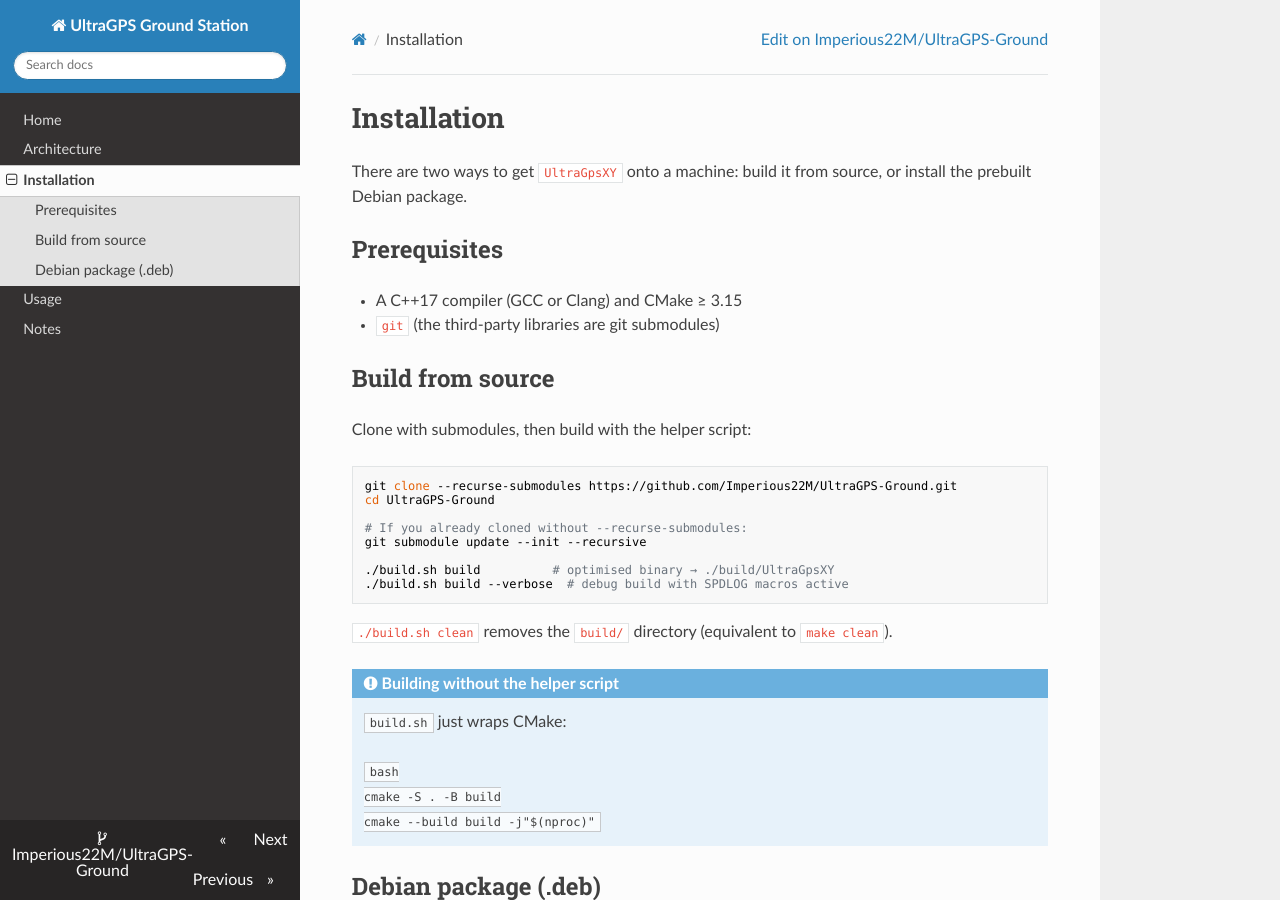
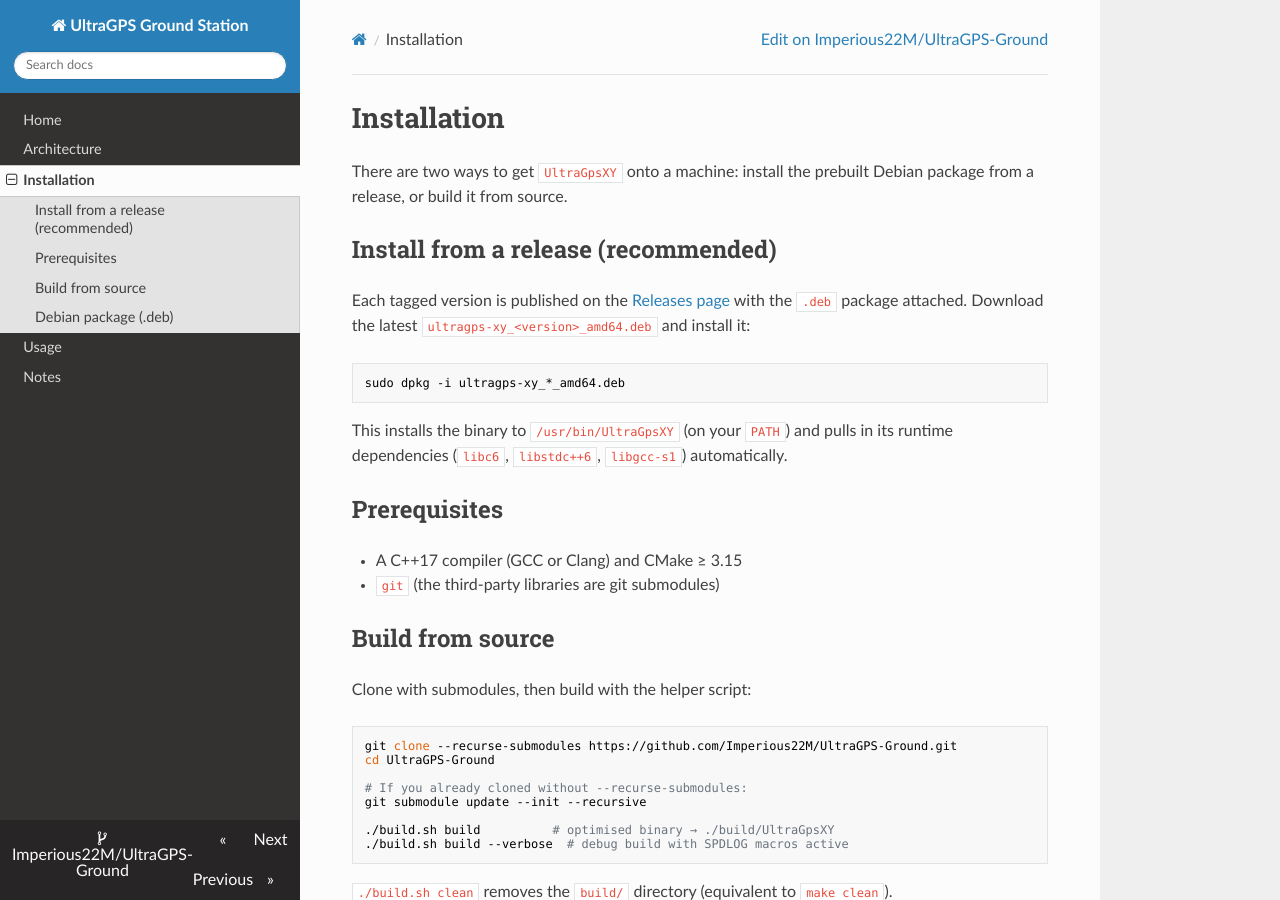
Before and after one commit to Imperious22M/UltraGPS-Ground, an MkDocs documentation site: the page built from docs/installation.md, in a window 1280 px wide and 900 px high. Built offline with MkDocs 1.6.1, drawn with Linux system fonts in a browser that asks for light colours; nearby versions of some CDN libraries.

Commit message:
Add release mechanism

````diff
--- a/docs/installation.md
+++ b/docs/installation.md
@@ -1,7 +1,21 @@
 # Installation
 
-There are two ways to get `UltraGpsXY` onto a machine: build it from source, or
-install the prebuilt Debian package.
+There are two ways to get `UltraGpsXY` onto a machine: install the prebuilt
+Debian package from a release, or build it from source.
+
+## Install from a release (recommended)
+
+Each tagged version is published on the
+[Releases page](https://github.com/Imperious22M/UltraGPS-Ground/releases) with
+the `.deb` package attached. Download the latest `ultragps-xy_<version>_amd64.deb`
+and install it:
+
+```bash
+sudo dpkg -i ultragps-xy_*_amd64.deb
+```
+
+This installs the binary to `/usr/bin/UltraGpsXY` (on your `PATH`) and pulls in
+its runtime dependencies (`libc6`, `libstdc++6`, `libgcc-s1`) automatically.
 
 ## Prerequisites
 
````
Also changed, not shown: README.md (+42 -8 lines), docs/architecture.md (+2 -2 lines).
